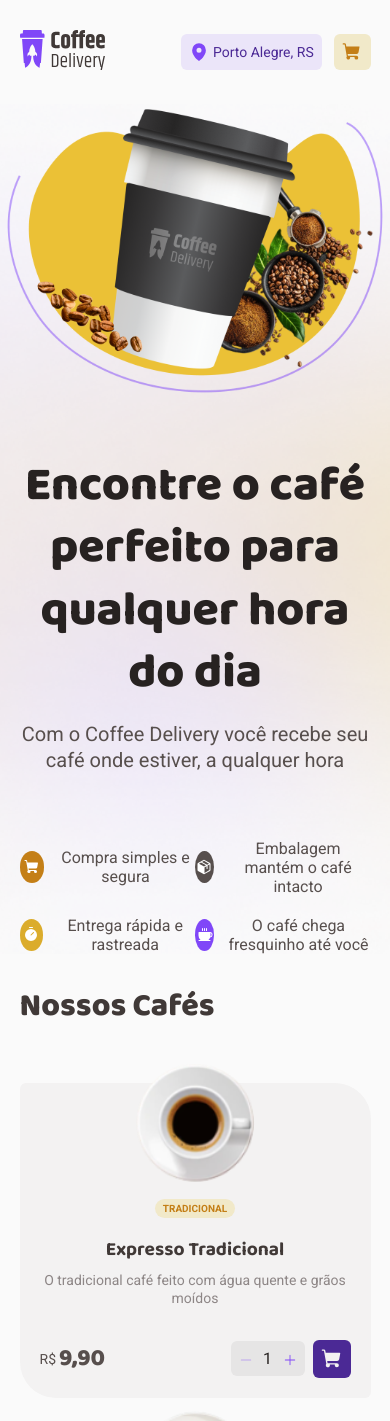
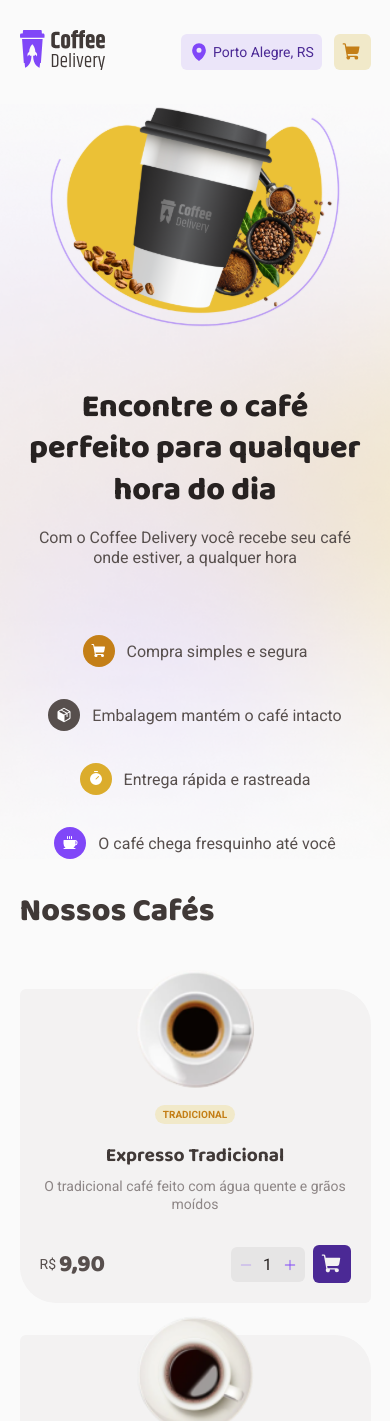
Before and after one commit to LucasLeiteDuarte/coffe-delivery, a React (Vite) app: page / in a window 390 px wide. Shown: the top 1421 px of the page. Built offline with nearby package versions, Linux system fonts and the light colour scheme.

Commit message:
responsive

```diff
--- a/package.json
+++ b/package.json
@@ -17,6 +17,7 @@
     "react": "^18.2.0",
     "react-dom": "^18.2.0",
     "react-hook-form": "^7.45.4",
+    "react-responsive": "^9.0.2",
     "react-router-dom": "^6.12.1",
     "react-toastify": "^9.1.3",
     "styled-components": "^5.3.10",
--- a/src/layouts/DefaultLayout/styles.ts
+++ b/src/layouts/DefaultLayout/styles.ts
@@ -3,6 +3,7 @@
 export const LayoutContainer = styled.div`
   .container {
     width: 90%;
+    max-width: 1160px;
     margin-right: auto;
     margin-left: auto;
   }
--- a/src/pages/CompleteOrder/componentes/CompleteOrderForm/styles.ts
+++ b/src/pages/CompleteOrder/componentes/CompleteOrderForm/styles.ts
@@ -5,7 +5,9 @@
   display: flex;
   flex-direction: column;
   gap: 0.75rem;
-  width: 40rem;
+  width:640px;
+
+
 `;
 
 export const FormSectionContainer = styled(SectionBaseStyle)`
@@ -21,6 +23,10 @@
   column-gap: 0.75rem;
   row-gap: 1rem;
   grid-auto-flow: dense;
+  @media (max-width: 1015px){
+    display:block;
+  }
+
 
   .cep {
     grid-column: span 3;
@@ -45,4 +51,7 @@
     grid-column: span 3;
     color: ${({ theme }) => theme.colors["base-error"]};
   }
+  @media (max-width: 1015px){
+    display:block;
+    }
 `;
--- a/src/pages/CompleteOrder/styles.ts
+++ b/src/pages/CompleteOrder/styles.ts
@@ -1,8 +1,7 @@
 import styled from "styled-components";
 
 export const CompleteOrderContainer = styled.form`
-  width: 90%;
-  max-width: 1150px;
+  width: 100%;
   margin-top: 2.5rem;
   display: flex;
   justify-content: space-between;
--- a/src/pages/Home/components/intro/index.tsx
+++ b/src/pages/Home/components/intro/index.tsx
@@ -1,4 +1,5 @@
 import { Coffee, Package, ShoppingCart, Timer } from "phosphor-react";
+import { useMediaQuery } from "react-responsive";
 import { useTheme } from "styled-components";
 import introImg from "../../../../assets/intro-img.svg";
 import { InfoWithIcon } from "../../../../components/InfoWithIcon";
@@ -7,15 +8,17 @@
 
 export function Intro() {
   const { colors } = useTheme();
+  const isMobile = useMediaQuery({ maxWidth: 600 });
+
   return (
     <IntroContainer>
       <IntroContent className="container">
         <div>
           <section>
-            <IntroTitle size="xl">
+            <IntroTitle size={isMobile ? "l" : "xl"}>
               Encontre o café perfeito para qualquer hora do dia
             </IntroTitle>
-            <RegularText size="l">
+            <RegularText size={isMobile ? "m" : "l"}>
               Com o Coffee Delivery você recebe seu café onde estiver, a qualquer hora
             </RegularText>
           </section>
--- a/src/pages/Home/components/intro/styles.ts
+++ b/src/pages/Home/components/intro/styles.ts
@@ -15,21 +15,20 @@
 
 
 
- @media (max-width: 1015px) {
+ @media (max-width: 1024px) {
     height: auto;
   }
-  @media(max-width: 1015px){
+  @media(max-width: 1024px){
   .container{
     flex-direction:column;
     text-align:center;}
   }
-  @media(max-width: 1015px){
+  @media(max-width: 1024px){
     img{
       order: -1;
-      width: 390px;
+      width: 300px;
     }
   }
-
 `;
 
 export const IntroContent = styled.div`
@@ -43,7 +42,6 @@
 
 export const IntroTitle = styled(TitleText)`
   margin-bottom: 1rem;
-
 `;
 
 export const BenefitsContainer = styled.div`
@@ -53,9 +51,19 @@
   row-gap: 1.25rem;
   margin-top: 4.125rem;
 
-  @media (min-width: 769px) {
+
+
+  @media (max-width: 1024px) {
+    justify-items: center
+
+  }
+  @media (max-width: 500px) {
     gap: 2rem;
     margin-top: 4.125rem;
+    display:flex;
+    flex-wrap: wrap;
+    justify-content: space-evenly;
+
   }
 
 `;
```
Also changed, not shown: 1 other file (tests, documents, lock files or other folders).
